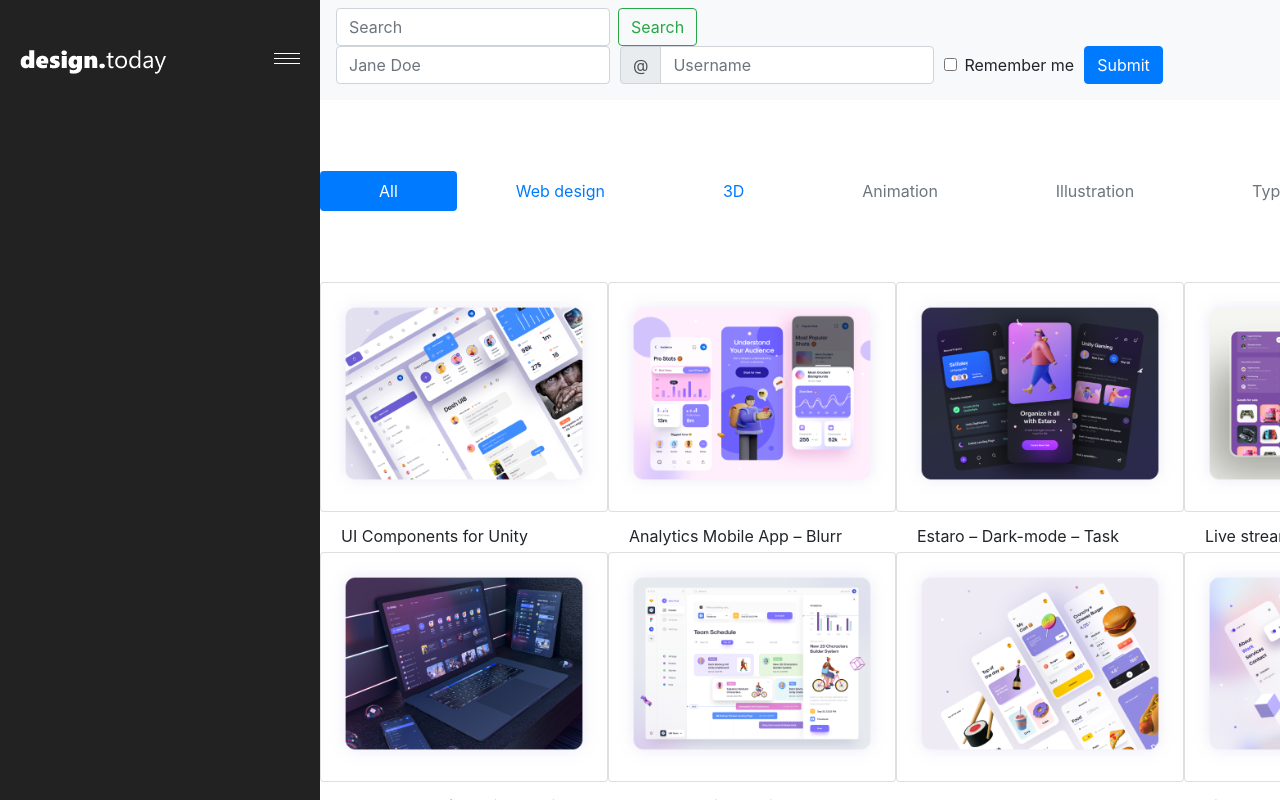
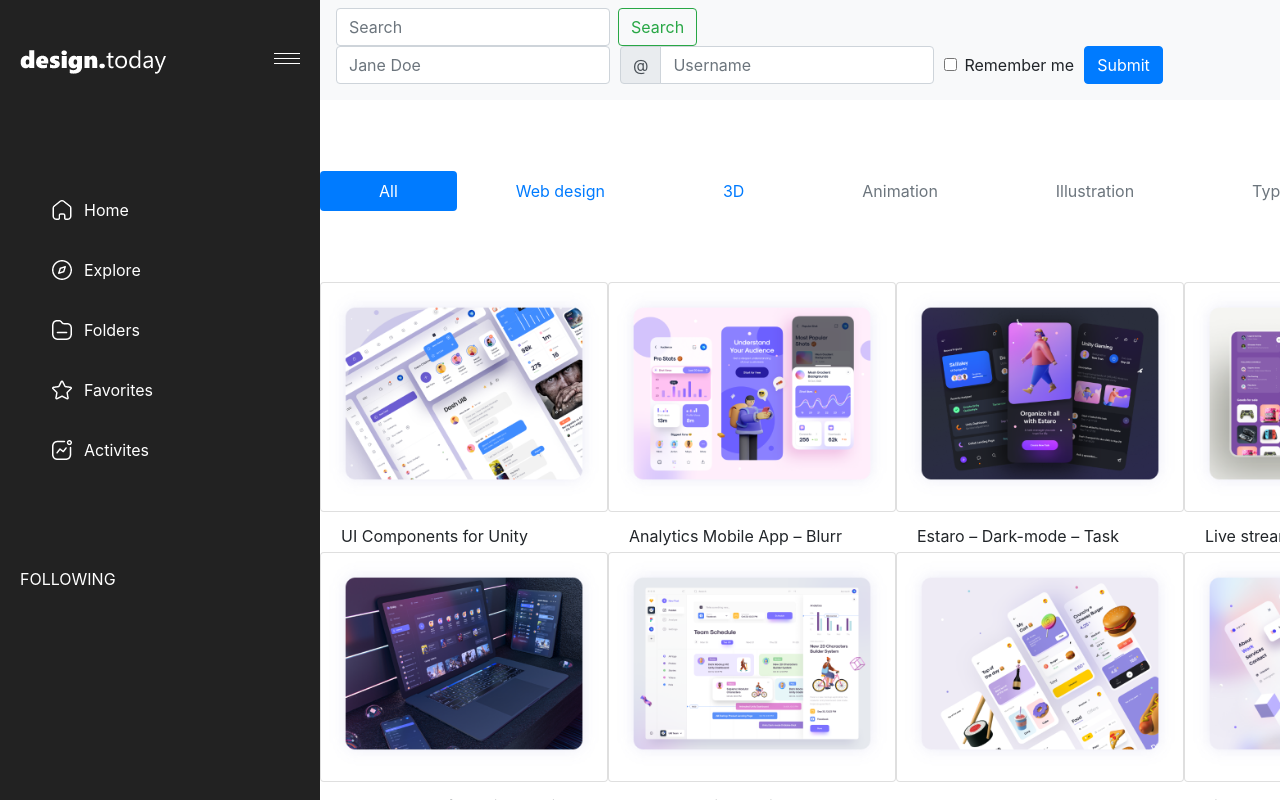
Before and after one commit to berogio/my.site, a plain HTML site: page index.html in a window 1280 px wide. Drawn offline with Linux system fonts and the light colour scheme.

Commit message:
update nav menu

```diff
--- a/index.html
+++ b/index.html
@@ -19,6 +19,16 @@
                     <img src="./assets/img/design_today.png" alt="design today">
                     <img src="./assets/img/burger_menu.png" alt="burger menu">
                 </div>
+                <div class="nav-bar-menu">
+                    <ul>
+                        <li><img src="./assets/img/home_button.png" class="nav-bar-menu-icon" alt=""> Home</li>
+                        <li><img src="./assets/img/explore-button.png" class="nav-bar-menu-icon" alt=""> Explore</li>
+                        <li><img src="./assets/img/folders_button.png" class="nav-bar-menu-icon" alt=""> Folders</li>
+                        <li><img src="./assets/img/favorites_button.png" class="nav-bar-menu-icon" alt=""> Favorites</li>
+                        <li><img src="./assets/img/activites_button.png" class="nav-bar-menu-icon" alt=""> Activites</li>
+                    </ul>
+                </div>
+                <div class="following">FOLLOWING</div>
             </div>
         </div>
         <div class="content">
--- a/reset.css
+++ b/reset.css
@@ -11,6 +11,7 @@ li,
 p {
     margin: 0;
     padding: 0;
+    list-style-type: none;
 }
 
 a {
--- a/style.css
+++ b/style.css
@@ -19,6 +19,34 @@
     justify-content: space-between;
     align-items: center;
     margin: 0 auto;
+}
+
+.nav-bar .nav-bar-grid .nav-bar-menu {
+    margin-top: 106px;
+    color: rgb(255, 255, 255);
+}
+
+.nav-bar .nav-bar-grid .nav-bar-menu ul li {
+    width: 259px;
+    height: 60px;
+    border-radius: 12px;
+    display: flex;
+    align-items: center;
+}
+
+.nav-bar .nav-bar-grid .nav-bar-menu ul li:hover {
+    background-color: #ff2288;
+    cursor: pointer;
+}
+
+.nav-bar .nav-bar-grid .nav-bar-menu ul li .nav-bar-menu-icon {
+    margin-left: 30px;
+    margin-right: 10px;
+}
+
+.nav-bar .nav-bar-grid .following {
+    margin-top: 87px;
+    color: #FFFFFF;
 }
 
 .content {
```
Also changed, not shown: assets/img/activites_button.png (added), assets/img/explore-button.png (added), assets/img/favorites_button.png (added), assets/img/folders_button.png (added), assets/img/home_button.png (added).
